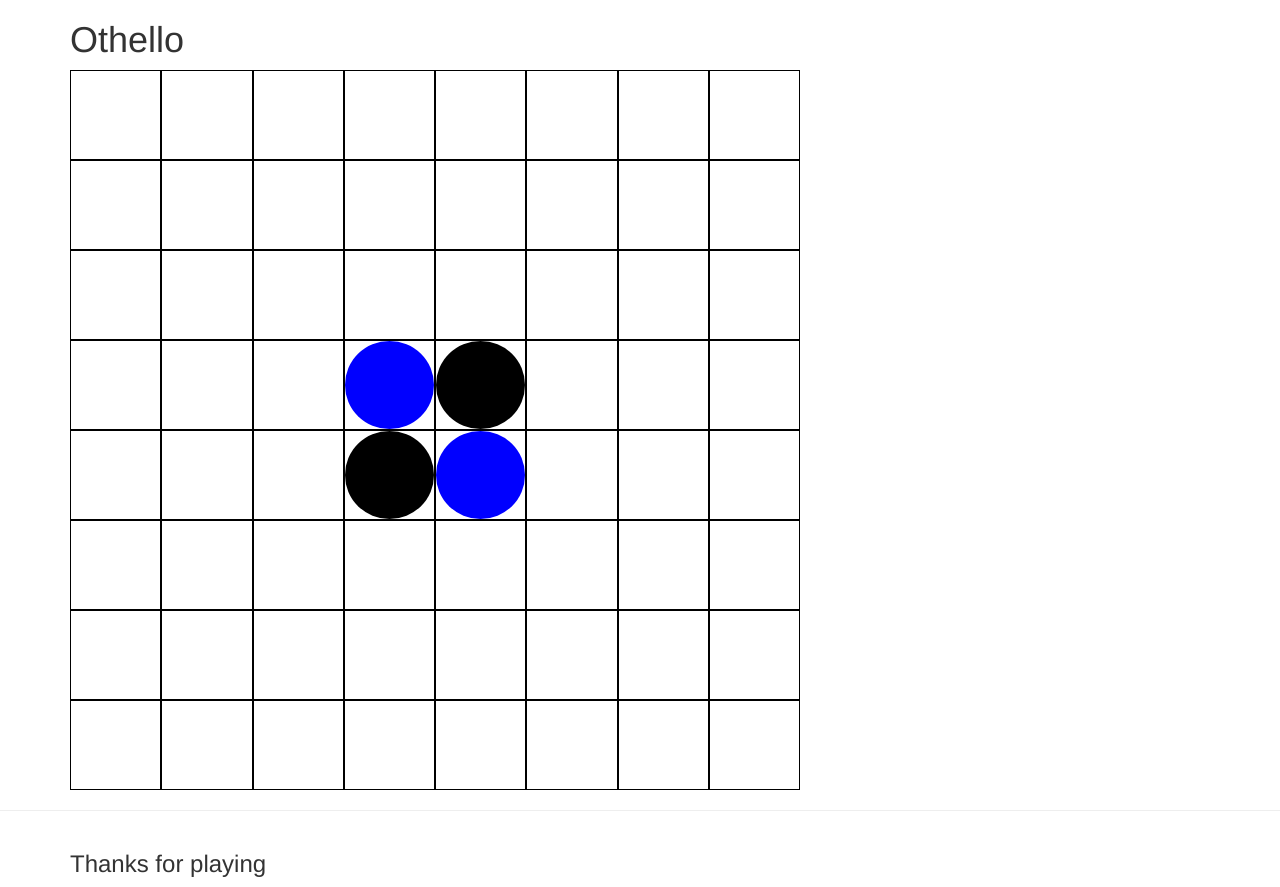
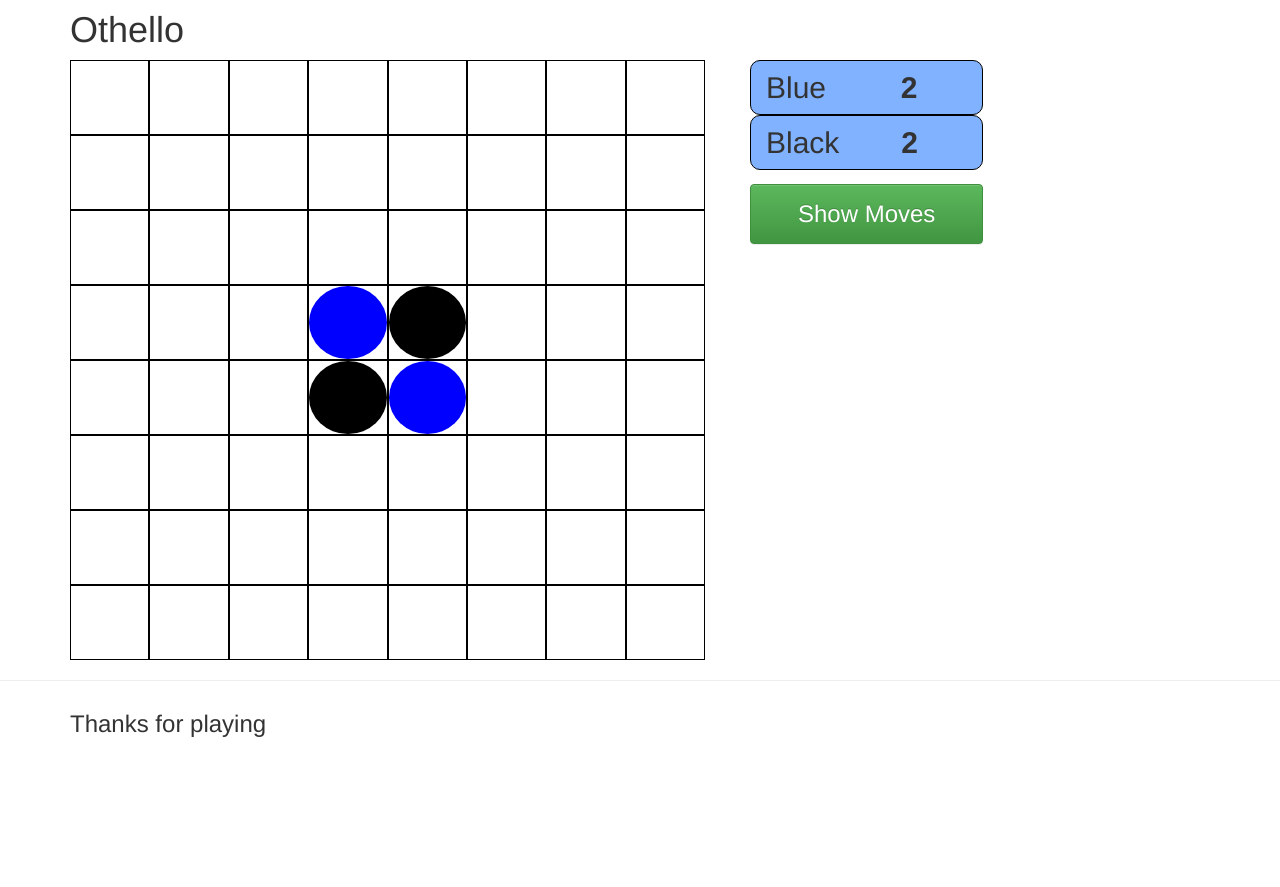
Before and after one commit to lucasbrambrink/Othello, a Django app: page / in a window 1280 px wide. After the commit the page ends 737 px from the top, so only its background shows below. Run offline with Django 3.2, Linux system fonts and the light colour scheme; some libraries are stand-ins or nearby versions.

Commit message:
added feature that finds possible moves colors need to be changed

```diff
--- a/game/othello.py
+++ b/game/othello.py
@@ -123,6 +123,10 @@ class AI:
 			hb = AI.__hypothetical_board__(move,self.color,current_board)
 			all_humans_moves = AI(hb,self.color).find_legal_moves()
 			for human_move in sorted(all_humans_moves,key=lambda x: x['score'],reverse=True):
+				if human_move['cell'] in self.corners:
+					human_move['score'] += 10+human_move['score']
+				if 0 in human_move['cell'] or 7 in human_move['cell']:
+					human_move['score'] += 5+human_move['score']
 				# print('human',human_move)
 				new_hb = AI.__hypothetical_board__(human_move,self.opposite_color,hb.board)
 				all_ai_moves = AI(new_hb,self.color).find_legal_moves()
--- a/game/static/css/gameboard.css
+++ b/game/static/css/gameboard.css
@@ -1,5 +1,5 @@
 .row {
-    height: 90px;
+    height: 75px;
     width: 100%;
 }
 
@@ -25,6 +25,44 @@
     background-color: blue;
 }
 
-.alerts {
+.sidebar {
     display: inline;
 }
+
+#score_white {
+    border-radius: 10px;
+    border: 1px solid black;
+}
+
+#score_black {
+    border-radius: 10px;
+    border: 1px solid black;
+}
+
+.alerts {
+    margin-top: 2em;
+    border: 1px solid red;
+    border-radius: 10px;
+    padding-left: 2em;
+}
+
+.table td {
+   text-align: center;
+}
+
+h1,h2,h3 {
+    margin-top: 10px;
+    margin-bottom: 10px;
+}
+
+#highlight_moves {
+    margin-top: 1em;
+}
+
+.possible {
+    height: 100%;
+    width: 100%;
+    border: 2px solid green;
+    border-radius: 100%;
+
+}
--- a/game/static/js/gameboard.js
+++ b/game/static/js/gameboard.js
@@ -5,13 +5,21 @@ color = 'W'
 
 $(document).ready(function(){
 
-function buildBoard(board) {
+    $('.alerts').hide();
+
+function buildBoard(board,moves) {
     $('.board').empty();
     for(var i = 0; i < board.length; i++){
         var row = "<div class='row' id='row-"+ i +"'></div>"
         $('.board').append(row)
         for(var j = 0; j < board[0].length; j++){
             var cell = "<div class='cell col-md-1' id='row-" + i + ",col-"+ j +"'>"
+            for(var k = 0; k < moves.length; k++){
+                if(moves[k]['cell'][0] == i && moves[k]['cell'][1] == j){
+                    var marker = "<div class='possible'></div>"
+                    cell += marker
+                }
+            }
             if(board[i][j] == "W" || board[i][j] == "B"){
                 var piece = "<div class='piece " + board[i][j] + "'></div>"
                 cell += piece
@@ -19,6 +27,29 @@ function buildBoard(board) {
             $('#row-'+i).append(cell+'</div>')
         }
     }
+
+    var white = 0
+    var black = 0
+    for(var i = 0; i < board.length; i++){
+        for(var j = 0; j < board.length; j++){
+            if(board[i][j] == 'W'){ white += 1 }
+            else if (board[i][j] == 'B'){ black += 1 }
+        }
+    }
+    if(black > white){
+        var styles = ['#FF4D4D','#99E699']
+    } else if (white > black) {
+        var styles = ['#99E699','#FF4D4D']
+    } else {
+        var styles = ['#80B2FF','#80B2FF']
+    }
+
+    $('#score_white').empty()
+        .append("<td style='width:10em;'><h2>Blue</h2></td><td style='width:5em;'><h2><strong>"+white+"</strong></h2></td>")
+        .css('background-color',styles[0])
+    $('#score_black').empty()
+        .append("<td style='width:10em;'><h2>Black</h2></td><td style='width:5em;'><h2><strong>"+black+"</strong></h2></td>")
+        .css('background-color',styles[1])
 };
 
     $.ajax({
@@ -26,7 +57,7 @@ function buildBoard(board) {
             type: "GET",
             success: function (data) {
                 board = data['board']
-                buildBoard(board)
+                buildBoard(board,[])
             },
             error: function (xhr, errmsg, err) {
                 alert("error");
@@ -50,16 +81,14 @@ function buildBoard(board) {
                 },
                 success: function (data) {
                     if (data['e']) {
-                        $('.alerts').empty();
-                        $('.alerts').append("<h1 id='illegal'>"+data['e']+"</h1>")
-                        $('#illegal').delay(800).fadeOut(400);
+                        $('.alerts').show().delay(800).fadeOut(400);
                     }
                     if (data['first_board']) {
-                        buildBoard(data['first_board'])
-                        setTimeout(function() { buildBoard(data['board']); board = data['board']; }, 1000 );
+                        buildBoard(data['first_board'],[])
+                        setTimeout(function() { buildBoard(data['board'],[]); board = data['board']; }, 1000 );
                     } else if (data['board']) {
                         board = data['board']
-                        buildBoard(data['board'])
+                        buildBoard(data['board'],[])
                     }
                     if (data['g']) {
                         alert(data['g'])
@@ -70,4 +99,26 @@ function buildBoard(board) {
                 }
             },'json');
     });
+
+    $('#highlight_moves').on('click', function(){
+        var link = "/game/find-moves/";
+
+        $.ajax({
+                url: link,
+                type: "POST",
+                data: {
+                    csrfmiddlewaretoken: token,
+                    board: JSON.stringify(board)
+                },
+                success: function (data) {
+                    if (data['moves']){
+                        buildBoard(data['board'],data['moves'])
+                        $('.possible').delay(400).fadeOut(800).empty()
+                        }
+                },
+                error: function (xhr, errmsg, err) {
+                    alert("error");
+                }
+            },'json');
+    })
 });
--- a/game/templates/othello/gameboard.html
+++ b/game/templates/othello/gameboard.html
@@ -10,8 +10,22 @@
 {% csrf_token %}
 <div class='container'>
    <h1>Othello</h1>
-   <div class='board col-md-8'></div>
-   <div class='alerts col-md-1'></div>
+   <div class='board col-md-7'></div>
+   <div class='sidebar col-md-4'>
+      <div class='score'>
+         <table>
+               <tr id='score_white' class='col-md-8'></tr>
+               <tr id='score_black' class='col-md-8'></tr>
+         </table>
+      </div>
+      <div>
+         <button id='highlight_moves' class="btn btn-large col-md-8 btn-success"><h3>Show Moves</h3></button>
+      </div>
+      <div class='alerts'>
+         <h1 id='illegal'>You cannot move there</h1>
+      </div>
+      <div class='menu'></div>
+   </div>
 </div>
 {% endblock %}
 
--- a/game/urls.py
+++ b/game/urls.py
@@ -1,9 +1,10 @@
 from django.conf.urls import patterns, include, url
 from django.contrib import admin
-from game.views import Boardview, BoardControl
+from game.views import *
 
 urlpatterns = patterns('',
 	url(r'^$', Boardview.as_view(), name='board'),
 	url(r'^place/', BoardControl.as_view(), name='place'),
 	url(r'^board/', BoardControl.as_view(), name='board'),
+	url(r'^find-moves/', ShowMoves.as_view(), name='moves'),
 )
--- a/game/views.py
+++ b/game/views.py
@@ -26,6 +26,12 @@ class BoardControl(View):
 		board = json.loads(request.POST['board'])
 		return Controller(move,board).__return__()
 
+class ShowMoves(View):
+
+	def post(self,request):
+		g = Gameboard()
+		g.import_board(json.loads(request.POST['board']))
+		return JsonResponse({'moves': g.find_legal_moves('W'), 'board': g.board})
 
 class Controller:
 
```
